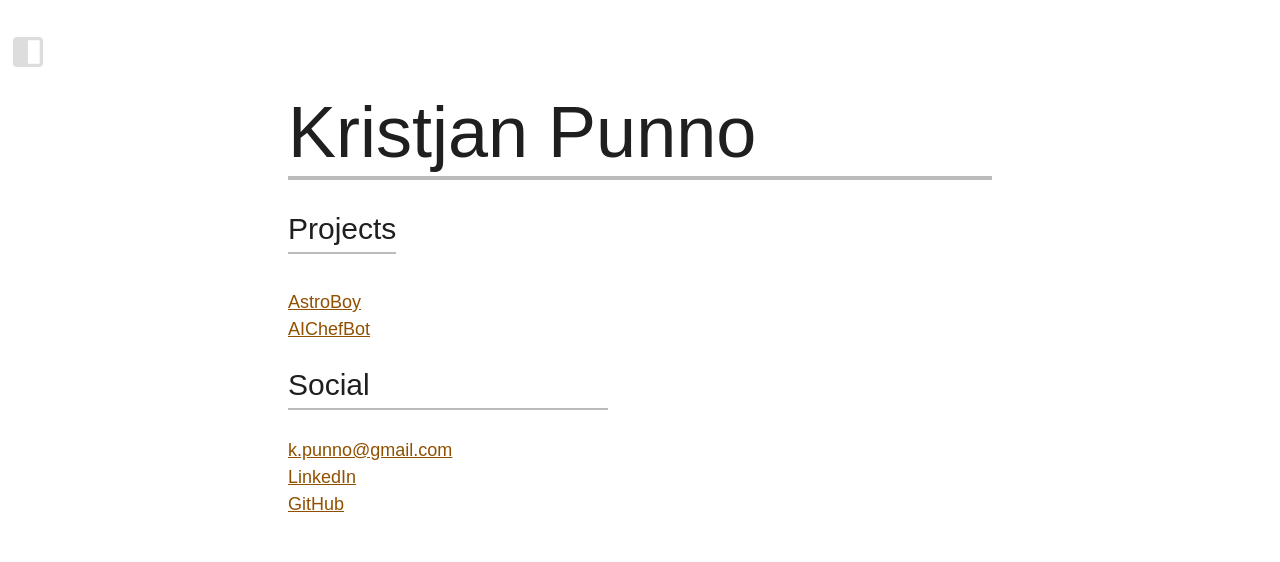
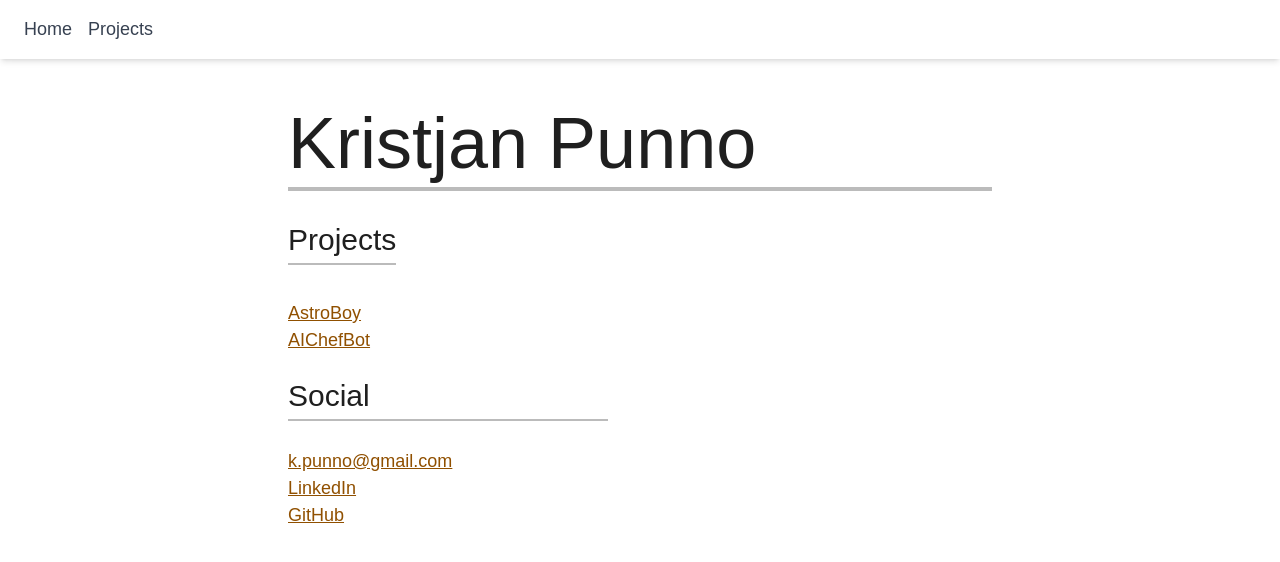
Before and after one commit to kpunno/kpunno-pf, a Next.js app: page / in a window 1280 px wide. Shown: the top 562 px of the page. Built offline with nearby package versions, Linux system fonts and the light colour scheme.

Commit message:
change sidepanel to navbar

```diff
--- a/src/app/layout.js
+++ b/src/app/layout.js
@@ -23,7 +23,7 @@ export default function RootLayout({ children }) {
         className={`${geistSans.variable} ${geistMono.variable} antialiased bg-[F0F0F0]`}
       >
         <Sidepanel/>
-          <div className="justify-center px-8 max-w-[48rem] mx-auto py-24">
+          <div className="justify-center px-8 max-w-[48rem] mx-auto py-12">
             {children}
           </div>
       </body>
--- a/src/app/projects/page.js
+++ b/src/app/projects/page.js
@@ -7,13 +7,12 @@ export default function Projects() {
     <div>
       {/* dark:text-white */}
       <div>
-        <h1 className="pb-2">Projects</h1>
+        <h1 className="pb-2 text-[#1f1f1f]">Projects</h1>
+        <hr className="border-t-2 border-[#BBB]" />
+        <hr className="border-t-2 border-[#BBB]" />
       </div>
       <div className="flex flex-col [&_p]:py-2">
-        <hr className="border-t-2 border-[#ddc000]" />
-        <hr className="border-t-2 border-[#ddc000]" />
         <hr className="invisible py-2"/>
-
         {/* Astroboy Section */}
         <h2 id="astroboy">Astroboy</h2>
         <p>
@@ -68,9 +67,9 @@ export default function Projects() {
         <hr className="invisible py-2"/>
 
         {/* AIChefBot section */}
-        <hr className="border-t-2 border-[#ddc000]" />
-        <hr className="border-t-2 border-[#ddc000]" />
-        <hr className="invisible py-2"/>
+        <hr className="border-t-2 border-[#BBB]" />
+        <hr className="border-t-2 border-[#BBB]" />
+        <hr className="invisible py-2" />
         <h2 id="aichefbot">AIChefBot</h2>
         <p>
           AIChefBot is a dynamic recipe generation assistant that aims to please by considering your dietary restrictions.<br/>
--- a/src/components/SidePanel.js
+++ b/src/components/SidePanel.js
@@ -4,99 +4,41 @@ import Link from "next/link";
 import { useState } from "react";
 import { usePathname } from "next/navigation";
 
-export default function SidePanel() {
+export default function Navbar() {
 
-  let svgSize = "40";
-  let svgHex  = "#DDD";
-
-  const [open, setOpen] = useState(false);
   var pathname = usePathname().substring(1);
   pathname = pathname.charAt(0).toUpperCase() + pathname.slice(1);
   pathname = pathname == "" ? "Home" : pathname;
 
-  return open ? (
-    <div className="z-[100] sidepanel h-full fixed flex w-full max-w-[10rem] flex-col rounded-r-xl bg-white text-gray-700 shadow-xl shadow-gray-900/5 backdrop-blur-[3px] bg-opacity-90 p-0">
-      <div className="flex items-center justify-between px-2 py-8 m-0">
-        <strong className="block font-sans text-xl antialiased font-semibold leading-snug tracking-normal text-blue-gray-900">
-          {pathname}
-        </strong>
-        <svg
-          className="transition-transform ease-linear focus:-translate-x-1 hover:-translate-x-1"
-          onClick={() => setOpen(false)}
-          xmlns="http://www.w3.org/2000/svg"
-          viewBox="0 -960 960 960"
-          height={svgSize}
-          width={svgSize}
-          fill={svgHex}
-        >
-          <path d="M200-120q-33 0-56.5-23.5T120-200v-560q0-33 23.5-56.5T200-840h560q33 0 56.5 23.5T840-760v560q0 33-23.5 56.5T760-120H200Zm280-80h280v-560H480v560Z" />
-        </svg>
-      </div>
-      <hr />
-      <nav className="flex min-w-[120px] flex-col font-sans text-base font-normal text-blue-gray-700">
+  return (
+    <nav className="bg-white bg-opacity-50 backdrop-blur-sm shadow-md px-6 py-4 sticky top-0 z-50">
+      <div className="flex justify-between items-center">
+        <div className="md:flex space-x-4">
           <Link
             onClick={() => setOpen(false)}
-          href="./"
-          className="flex items-center w-full p-3 transition-all rounded-lg outline-none hover:text-[#ddc000] hover:translate-x-1"
+            href="/"
+            className="text-gray-700 hover:text-[#FFAA00] transition-all"
           >
-          <svg
-            xmlns="http://www.w3.org/2000/svg"
-            height="24px"
-            viewBox="0 -960 960 960"
-            width="24px"
-            fill="#AFAFAF"
-          >
-            <path d="M504-480 320-664l56-56 240 240-240 240-56-56 184-184Z" />
-          </svg>
             Home
           </Link>
           <Link
             onClick={() => setOpen(false)}
-          href="./about"
-          className="disabled flex items-center w-full p-3 transition-all rounded-lg outline-none hover:text-[#ddc000] hover:translate-x-1"
+            href="/projects"
+            className="text-gray-700 hover:text-[#FFAA00] transition-all"
           >
-          <svg
-            xmlns="http://www.w3.org/2000/svg"
-            height="24px"
-            viewBox="0 -960 960 960"
-            width="24px"
-            fill="#AFAFAF"
+            Projects
+          </Link>
+          {/*
+          <Link
+            onClick={() => setOpen(false)}
+            href="/about"
+            className="text-gray-700 hover:text-[#FFAA00] transition-all"
           >
-            <path d="M504-480 320-664l56-56 240 240-240 240-56-56 184-184Z" />
-          </svg>
             About
           </Link>
-        <Link
-          onClick={() => setOpen(false)}
-          href="./projects"
-          className="flex items-center w-full p-3 transition-all rounded-lg outline-none hover:text-[#ddc000] hover:translate-x-1"
-        >
-          <svg
-            xmlns="http://www.w3.org/2000/svg"
-            height="24px"
-            viewBox="0 -960 960 960"
-            width="24px"
-            fill="#AFAFAF"
-          >
-            <path d="M504-480 320-664l56-56 240 240-240 240-56-56 184-184Z" />
-          </svg>
-          Projects
-        </Link>
+          */}
+        </div>
+      </div>
     </nav>
-    </div>
-  ) : (
-    <div className="flex fixed justify-between items-center px-2 py-8 mb-1 hover:text-[#FA0FFF] focus:text-[#FA0FFF]">
-      <svg
-        className="transition-transform ease-in focus:translate-x-1 hover:translate-x-1"
-        onClick={() => setOpen(true)}
-        xmlns="http://www.w3.org/2000/svg"
-        viewBox="0 -960 960 960"
-        height={svgSize}
-        width={svgSize}
-        fill={svgHex}
-      >
-        <path d="M200-120q-33 0-56.5-23.5T120-200v-560q0-33 23.5-56.5T200-840h560q33 0 56.5 23.5T840-760v560q0 33-23.5 56.5T760-120H200Zm280-80h280v-560H480v560Z" />
-      </svg>
-    </div>
   );
 }
```
Lines whose indentation alone changed are shown as unchanged.
